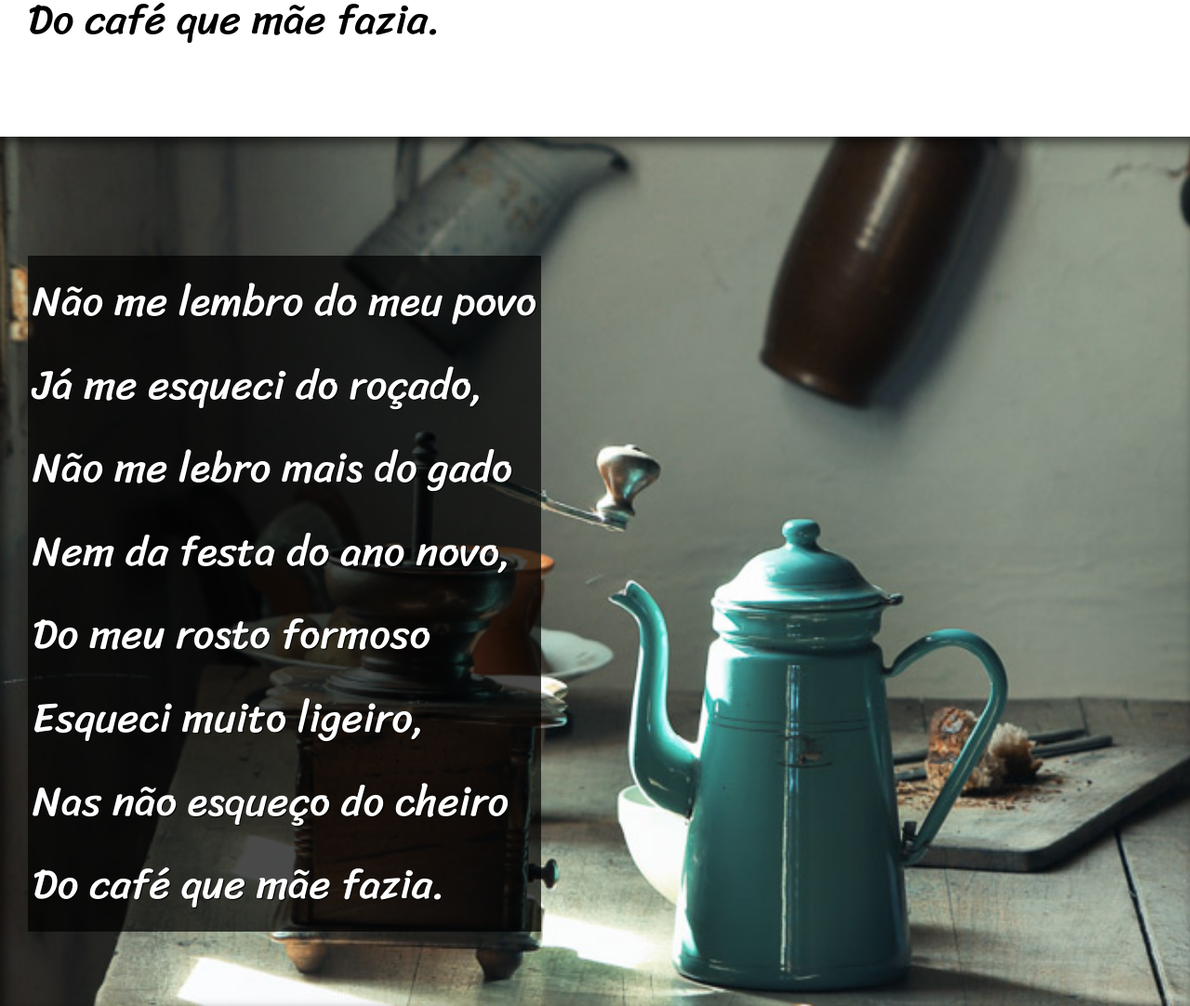
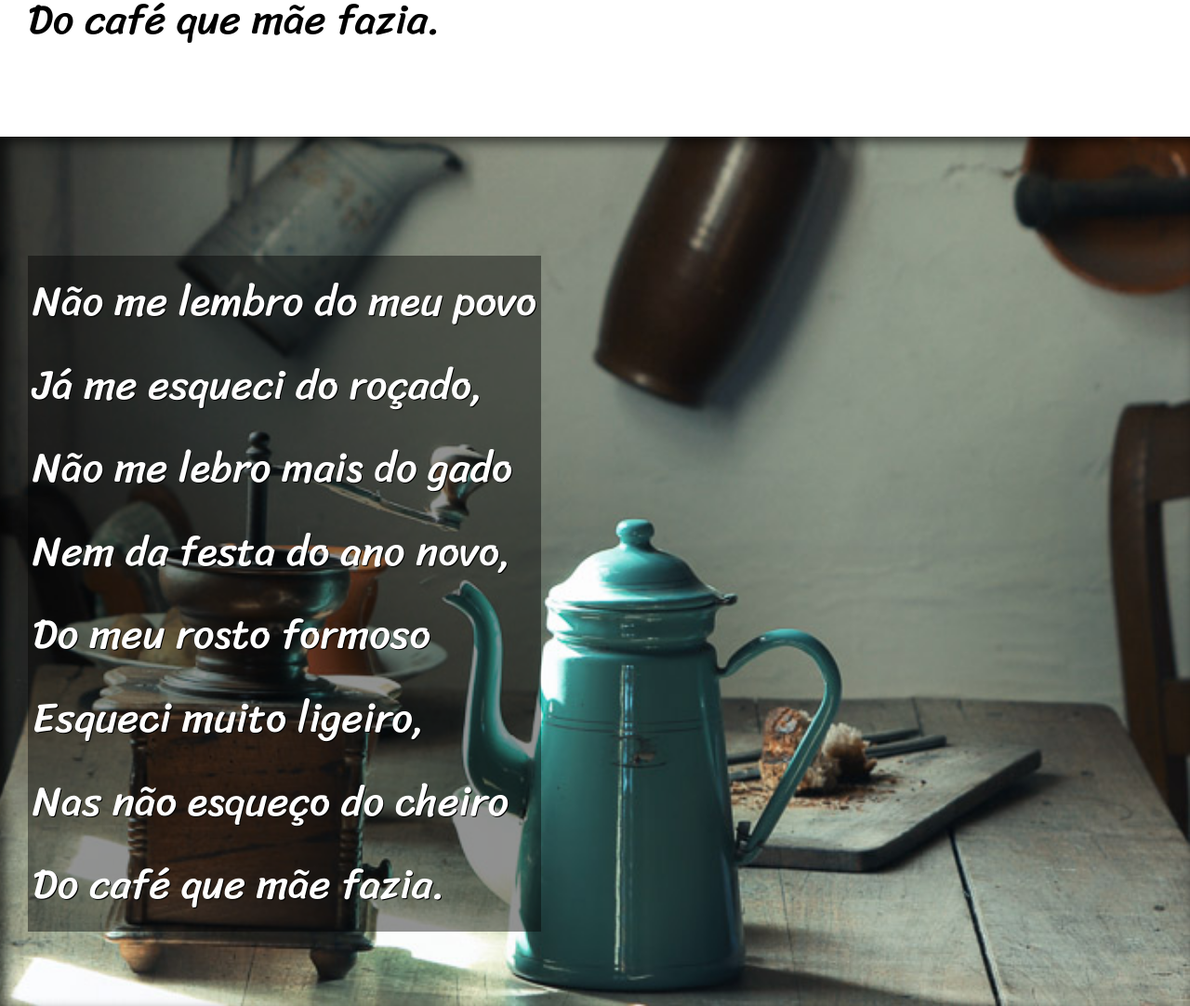
Before and after one commit to jonhysantos/Repente, a plain HTML site: page index.html in a window 1280 px wide. Shown: the part 1226-2308 px from the top of the page at 93% size. Drawn offline with Linux system fonts and the light colour scheme.

Commit message:
Posição da imagem

```diff
--- a/style.css
+++ b/style.css
@@ -74,7 +74,7 @@ section.normal {
     color: black;
 }
 section.imagem {
-    background: rgba(0, 0, 0, 0.512);
+    background: rgba(0, 0, 0, 0.345);
     color: white;
     box-shadow: inset 6px 6px 13px 0px rgba(0, 0, 0, 0.612);
     background-attachment: fixed;
@@ -82,12 +82,12 @@ section.imagem {
 section.imagem > p {
     display: inline-block;
     padding: 5px;
-    background-color: rgba(0, 0, 0, 0.711);
+    background-color: rgba(0, 0, 0, 0.427);
     text-shadow: 1px 1px 0px black;
 }
 section#img01 {
     background-image: url(imagens/bule-de-café-antigo-azul-em-mesa-de-madeira-pexels-c-a3381.jpg);
-    background-position: left center;
+    background-position: right center;
     background-size: cover;
 }
 section#img02 {
```
